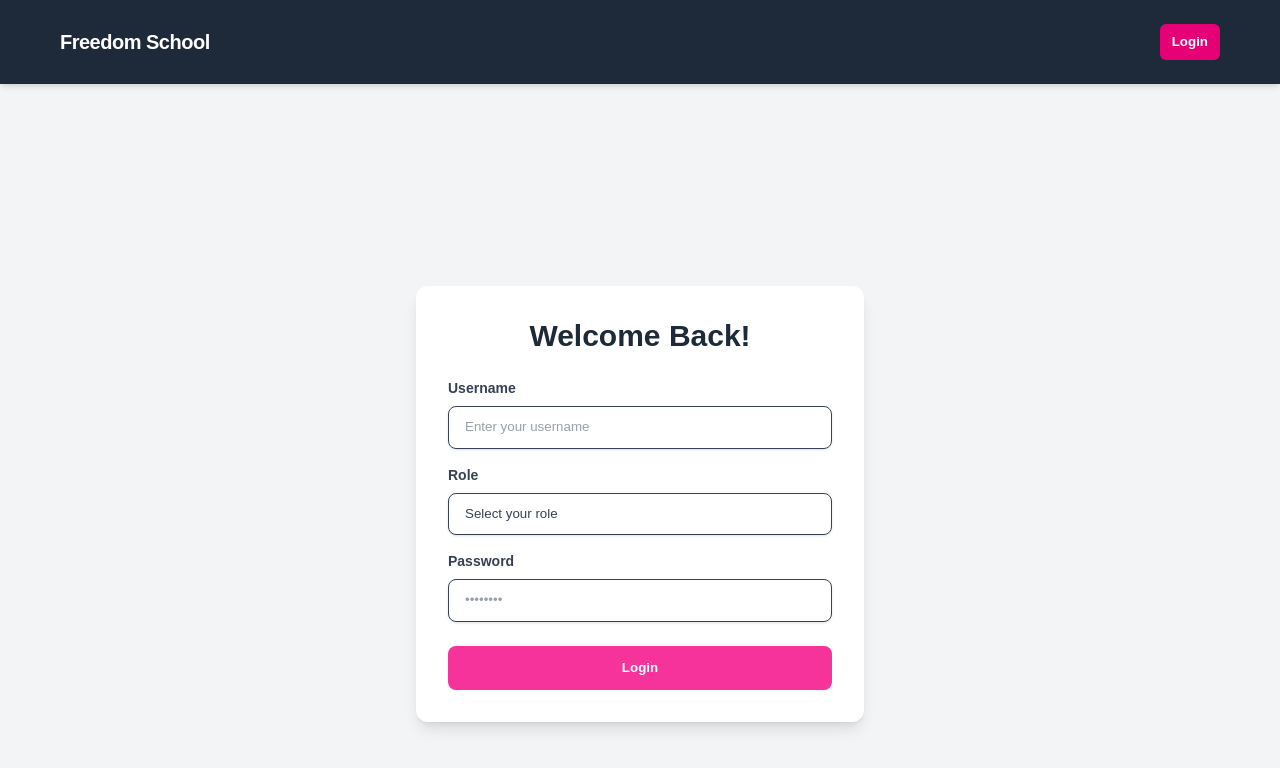
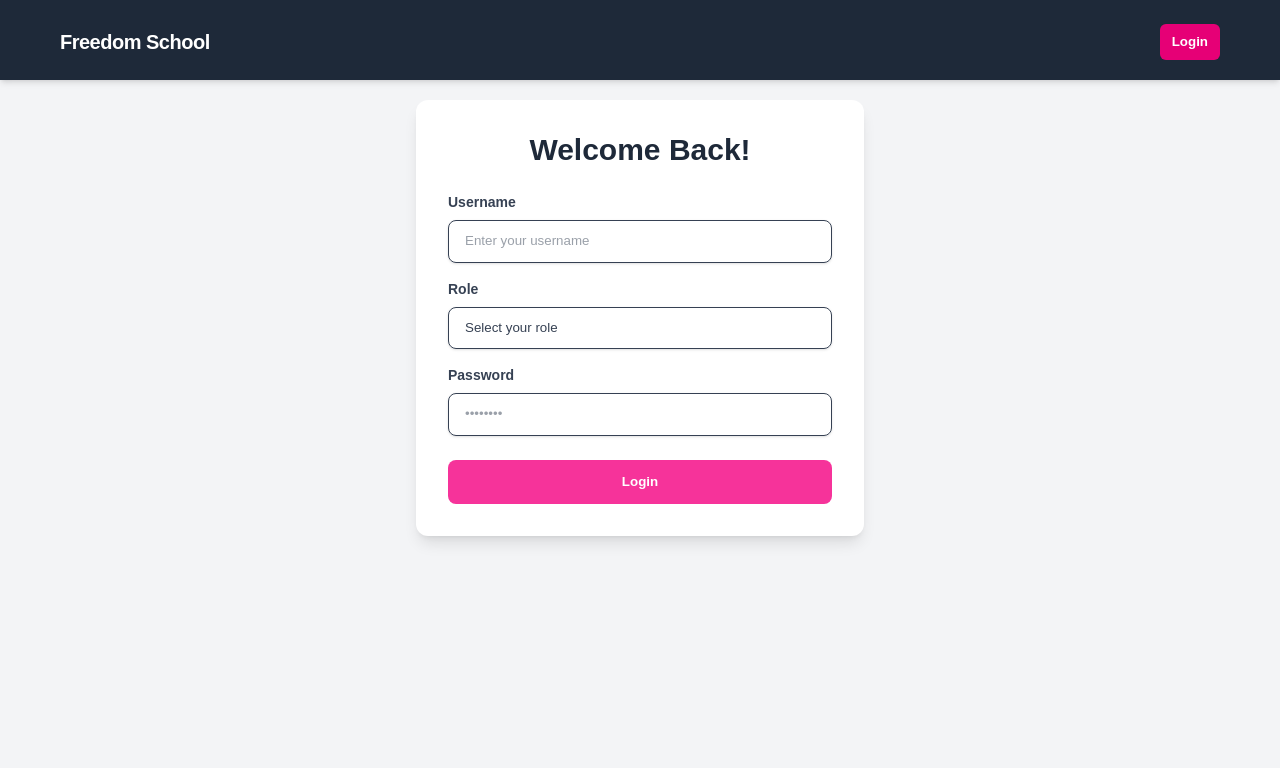
Before and after one commit to GebrekidanM/Academic-result-management, a React (Vite) app in the folder client/: page /login in a window 1280 px wide. Shown: the top 768 px of the page. Built offline with nearby package versions, Linux system fonts and the light colour scheme; no server answers.

Commit message:
login layout

```diff
--- a/client/src/components/Navbar.jsx
+++ b/client/src/components/Navbar.jsx
@@ -38,7 +38,7 @@ const Navbar = ({isOpen, setIsOpen}) => {
     `${linkClasses} ${isActive ? activeLinkClasses : 'hover:bg-gray-700'}`;
 
   return (
-    <nav className="bg-gray-800 p-1 shadow-md sticky top-0 z-50">
+    <nav className="bg-gray-800 h-[5rem] p-1 shadow-md sticky top-0 z-50">
       <div className="container mx-auto flex items-center justify-between flex-wrap">
 
         {/* Logo */}
--- a/client/src/pages/LoginPage.jsx
+++ b/client/src/pages/LoginPage.jsx
@@ -1,6 +1,6 @@
 // src/pages/LoginPage.js
 import React, { useState } from 'react';
-import { useNavigate, Link } from 'react-router-dom';
+import { useNavigate} from 'react-router-dom';
 import authService from '../services/authService';
 import studentAuthService from '../services/studentAuthService';
 
@@ -53,7 +53,7 @@ const LoginPage = () => {
     };
 
     // --- Tailwind CSS class strings for reusability ---
-    const cardContainer = "min-h-screen flex items-center justify-center bg-gray-100";
+    const cardContainer = "min-h-[100vh-5rem] flex items-center justify-center bg-gray-100";
     const formCard = "bg-white p-8 rounded-xl shadow-lg w-full max-w-md";
     const formTitle = "text-3xl font-bold text-center text-gray-800 mb-6";
     const inputGroup = "mb-4";
```
